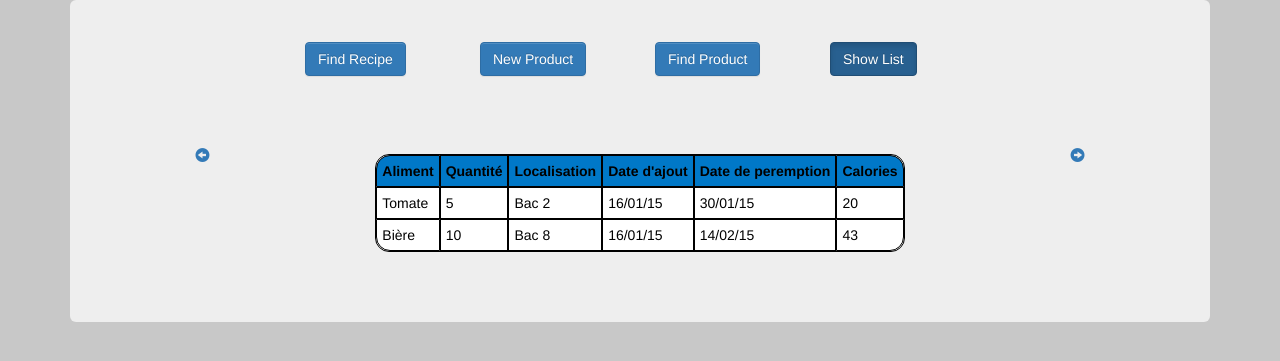
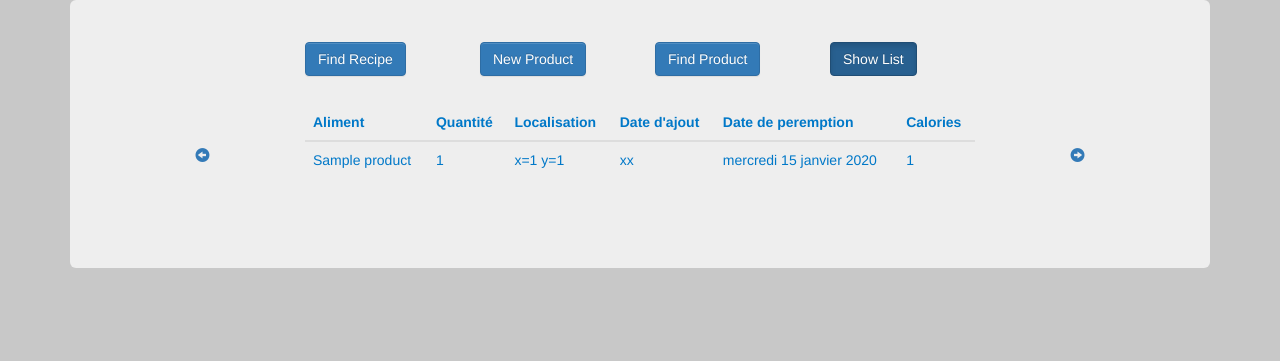
Before and after one commit to Nodraak/SmartFridge, a Django app: page /sf/show_list/ in a window 1280 px wide. Shown: the part 86-447 px from the top of the page. Run offline with Django 3.2, Linux system fonts and the light colour scheme; tables that the repository leaves empty hold one stand-in row (values such as "Sample post"); some libraries are stand-ins or nearby versions.

Commit message:
shwo list

```diff
--- a/assets/css/show_list.css
+++ /dev/null
@@ -1,37 +0,0 @@
-table{
-border-collapse: separate;
-	border-spacing: 0px;
-	border-radius: 14px;
-	border:solid 1px;
-margin: auto;
-margin-top: 50px;
-color:black;
-}
-
-th{
-	background-color: rgb(0,120,200);
-	border: 1px solid black;
-	padding: 5px;
-}
-
-td{
-	background-color: white;
-	border: 1px solid black;
-	padding: 5px;
-}
-
-th:first-child{
-	border-top-left-radius: 14px;
-}
-
-th:last-child{
-	border-top-right-radius: 14px;
-}
-
-tr:last-child td:first-child {
-	border-bottom-left-radius: 14px;
-}
-
-tr:last-child td:last-child{
-	border-bottom-right-radius: 14px;
-}
--- a/sf/sf/views.py
+++ b/sf/sf/views.py
@@ -2,6 +2,8 @@
 # -*- coding: utf-8 -*-
 
 from django.shortcuts import render
+
+from .models import Product
 
 # home
 def index(request):
@@ -25,14 +27,20 @@ def find_recipe(request):
 
 # montrer la liste
 def show_list(request):
-    return render(request, 'sf/show_list.html')
+    p = Product.objects.all()
+
+    c = {
+        'products': p,
+    }
+
+    return render(request, 'sf/show_list.html', c)
 
 # trouver les produits associés a la recette
 # TODO
 
 
 from django import forms
-from .models import ArduiSerial, TryAgainError
+from .models import ArduiSerial
 
 class DebugForm(forms.Form):
     order = forms.CharField()
--- a/templates/sf/base.html
+++ b/templates/sf/base.html
@@ -10,9 +10,6 @@
         <link rel="stylesheet" href="{% static 'css/bootstrap-theme.min.css' %}">
         <link rel="stylesheet" href="{% static 'css/bootstrap.min.css' %}">
         <link rel="stylesheet" href="{% static 'css/principale.css' %}">
-
-        {% block extra_css %}
-        {% endblock %}
 
         <script src="{% static 'js/bootstrap.min.js' %}"></script>
         <script src="{% static 'js/npm.js' %}"></script>
--- a/templates/sf/show_list.html
+++ b/templates/sf/show_list.html
@@ -14,14 +14,11 @@ active
 {% url 'sf:find_recipe' %}
 {% endblock %}
 
-{% block extra_css %}
-<link rel="stylesheet" href="{% static 'css/show_list.css' %}">
-{% endblock %}
-
 {% block content %}
 
 <div>
-	<table >
+    <table class="table">
+        <thead>
             <tr>
                 <th>Aliment</th>
                 <th>Quantité</th>
@@ -30,27 +27,20 @@ active
                 <th>Date de peremption</th>
                 <th>Calories</th>
             </tr>
-
+        </thead>
+        <tbody>
+            {% for p in products %}
                 <tr>
-			<td>Tomate</td>
-			<td>5</td>
-			<td>Bac 2</td>
-			<td>16/01/15</td>
-			<td>30/01/15</td>
-			<td>20</td>
+                    <td>{{ p.name }}</td>
+                    <td>{{ p.nb }}</td>
+                    <td>{{ p.position }}</td>
+                    <td>xx</td>
+                    <td>{{ p.expire }}</td>
+                    <td>{{ p.calorie }}</td>
                 </tr>
-
-		<tr>
-			<td>Bière</td>
-			<td>10</td>
-			<td>Bac 8</td>
-			<td>16/01/15</td>
-			<td>14/02/15</td>
-			<td>43</td>
-		</tr>
-
+            {% endfor %}
+        </tbody>
     </table>
-
 </div>
 
 {% endblock %}
```
Lines whose indentation alone changed are shown as unchanged.
